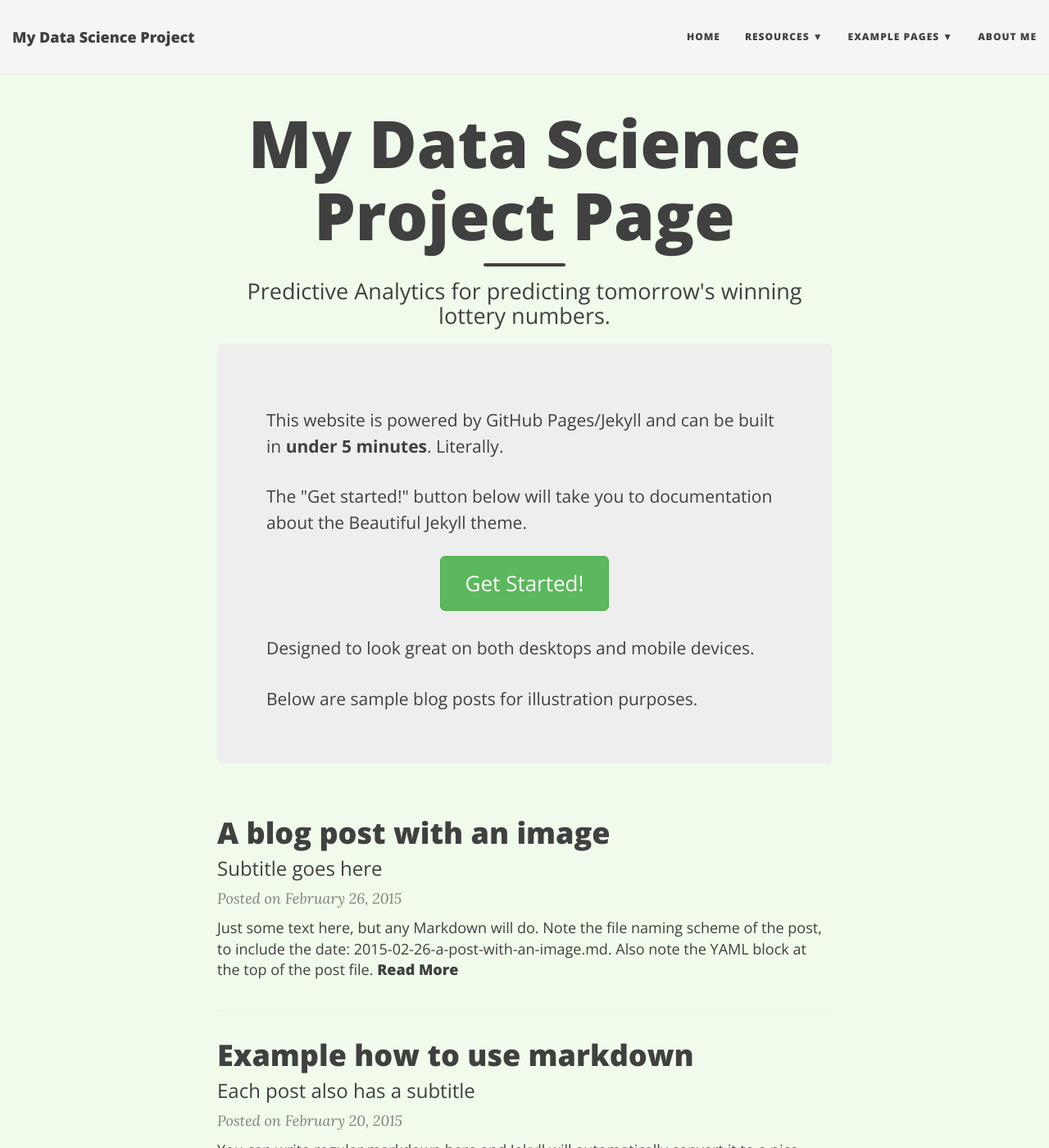
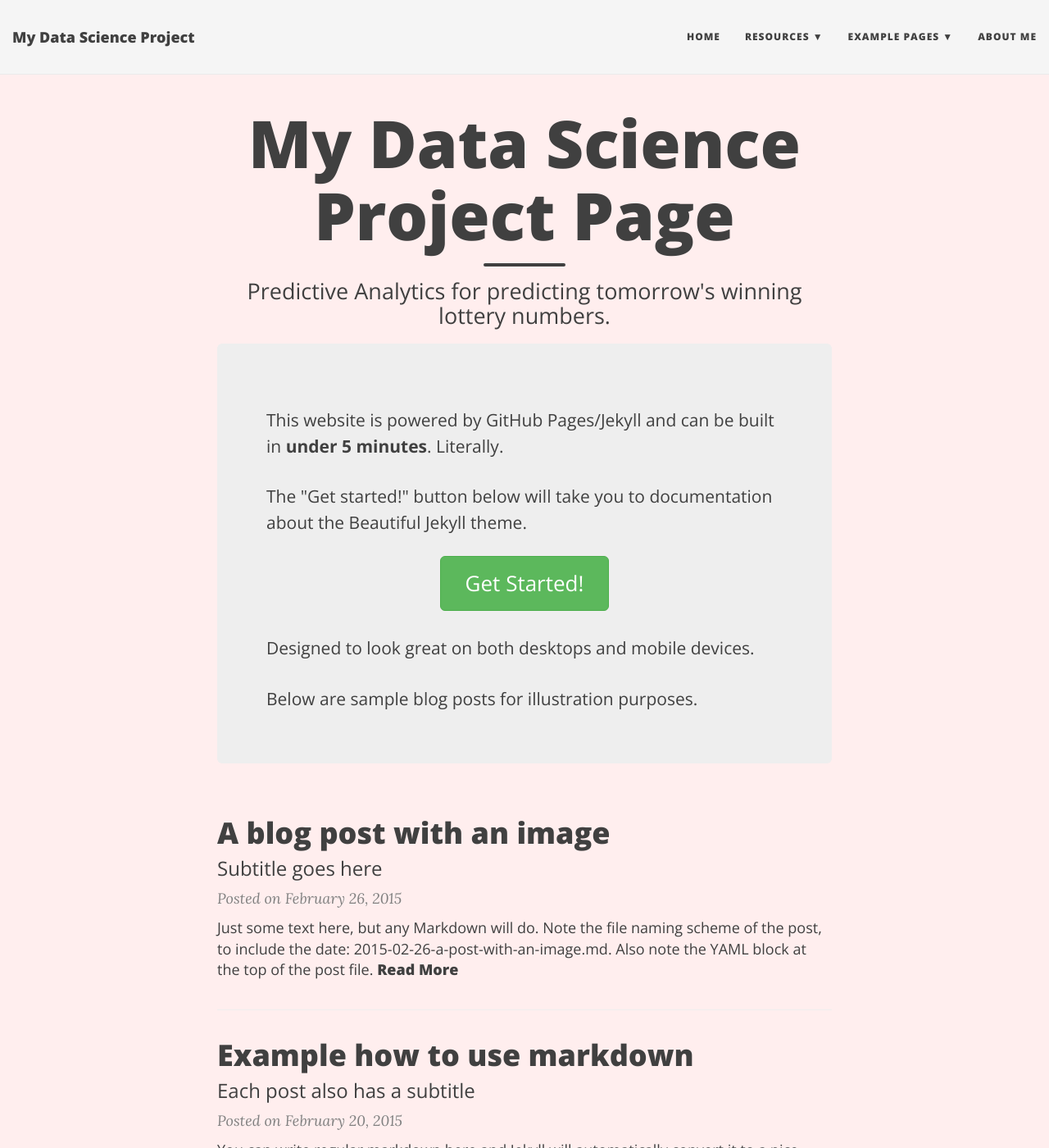
Before and after one commit to Monarch2018/ev_prediction, a Jekyll site: the page built from index.html, in a window 1280 px wide and 1400 px high. Shown: the whole window at 82% size. Built offline with Jekyll 4.4.1, drawn with Linux system fonts in a browser that asks for light colours; nearby versions of some CDN libraries; the list of posts is cut into pages by our own code.

Commit message:
Update main.css

```diff
--- a/css/main.css
+++ b/css/main.css
@@ -7,7 +7,7 @@ body {
   font-size: 18px;
   color: #404040;
   position: relative;
-  background: #F0FBEB;
+  background: #FEE;
 }
 p {
   line-height: 1.5;
```
